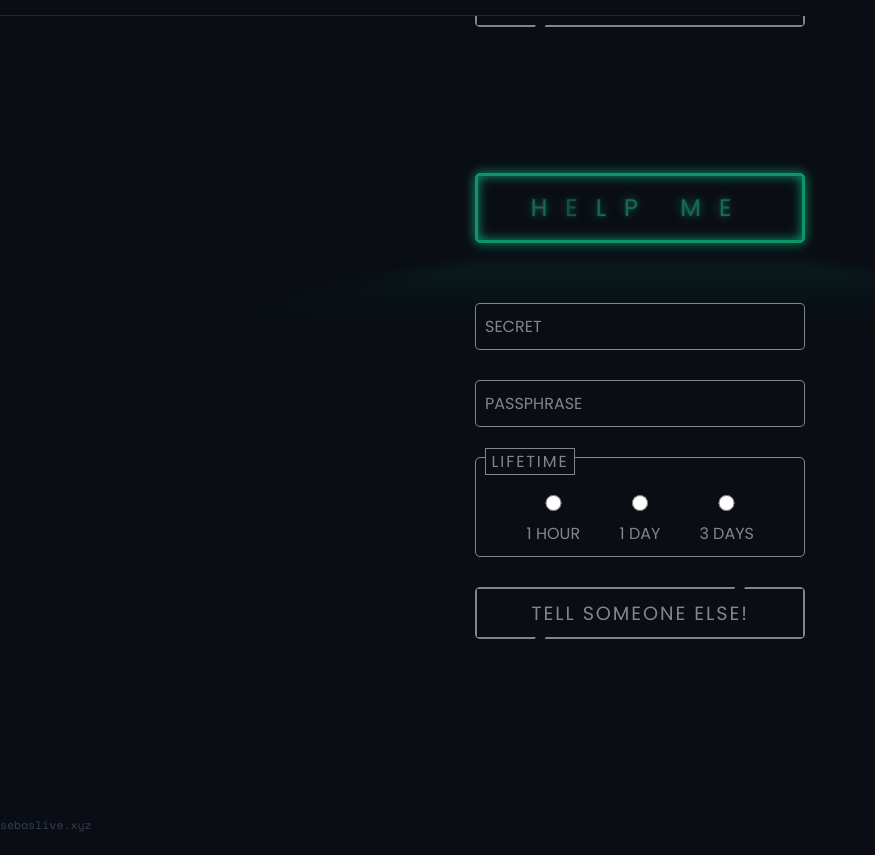
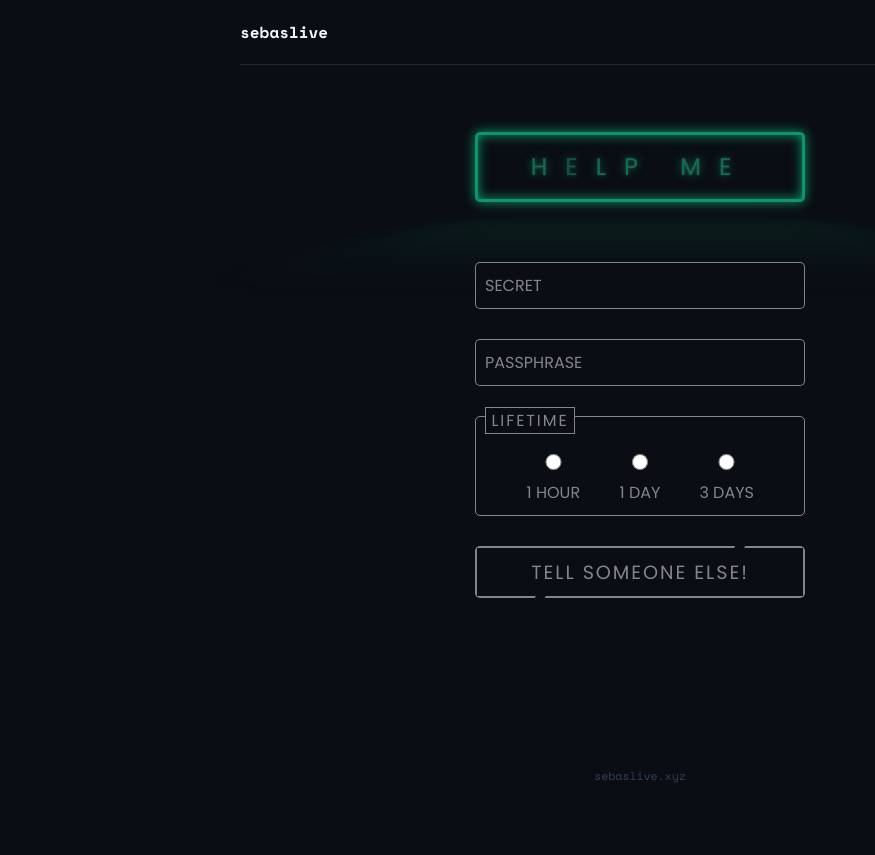
Before and after one commit to SebastiaanvanOorschot/SecretShareApp, a Vue app in the folder SecretShareFrontEnd/: page /secretShare in a window 1280 px wide. Shown: the whole page, without its empty margins (0-875 px from the left). Built offline with nearby package versions, Linux system fonts and the light colour scheme.

Commit message:
header footer redesign

```diff
--- a/SecretShareFrontEnd/src/App.vue
+++ b/SecretShareFrontEnd/src/App.vue
@@ -1,16 +1,16 @@
 <template>
 
+  <div class="app-shell">
     <header class="topbar">
       <span class="brand">sebaslive</span>
     </header>
 
     <main>
-    <div>
       <RouterView />
-    </div>
     </main>
 
     <footer>sebaslive.xyz</footer>
+  </div>
 
 </template>
 
--- a/SecretShareFrontEnd/src/layouts/MainLayout.vue
+++ b/SecretShareFrontEnd/src/layouts/MainLayout.vue
@@ -1,21 +1,17 @@
 <template>
-    <head>
-    </head>
-        <body>
     <div class="column">
         <div class="column helpTextContainer" v-if="$route.path == '/'">
             <p>
                 This is a website meant for the safe transportation of secret information like passwords. Any string entered will be encrypted and stored. It can then only be retrieved through the correct passphrase, so..
             </p>
         </div>
-                <div class="column">
+        <div class="column" v-if="$route.path == '/'">
             <RouterLink to="/secretShare" class="row submitButton" style="--clr:var(--accent)"><span>Tell me your secret..</span><i></i></RouterLink>
         </div>
         <div>
             <RouterView />
         </div>
     </div>
-        </body>
 </template>
 
 <script setup lang="ts">
--- a/SecretShareFrontEnd/src/layouts/css/MainLayout.css
+++ b/SecretShareFrontEnd/src/layouts/css/MainLayout.css
@@ -60,14 +60,16 @@ main {
 
 /* body */
 body {
-  display: flex;
-  justify-content: center;
-  align-items: center;
-  flex-direction: column;
-  height: 100dvh;
-  width: 100dvw;
   background: var(--bg);
   overflow: hidden;
+}
+
+/* volle-hoogte kolom: header boven, content midden, footer onder (HobbyHub .hub) */
+.app-shell {
+  min-height: 100dvh;
+  display: flex;
+  flex-direction: column;
+  align-items: center;
 }
 
 
--- a/SecretShareFrontEnd/src/views/secretPickup.vue
+++ b/SecretShareFrontEnd/src/views/secretPickup.vue
@@ -1,6 +1,5 @@
 <template>
-    <body>
-        <form @submit.prevent="submitForm">
+    <form @submit.prevent="submitForm">
             <div class="column">
                 <input name="urlExtension" v-model="formData.urlExtension" type="hidden" />
 
@@ -26,8 +25,7 @@
                     <p ref="noTell" class="noTell">DON'T TELL ANYONE</p>
                 </div>
             </div>
-        </form>
-    </body>
+    </form>
 </template>
 
 <script setup lang="ts">
--- a/SecretShareFrontEnd/src/views/secretShare.vue
+++ b/SecretShareFrontEnd/src/views/secretShare.vue
@@ -1,6 +1,5 @@
 <template>
-    <body>
-        <form @submit.prevent="submitForm">
+    <form @submit.prevent="submitForm">
             <div class="column">
                 <button class="row help-btn" type="button"><span class='glowing-txt'>H<span class='faulty-letter'>E</span>LP ME</span></button>
 
@@ -46,8 +45,7 @@
                 </div>
             </div>
 
-        </form>
-    </body>
+    </form>
 </template>
 
 <script setup lang="ts">
```
Lines whose indentation alone changed are shown as unchanged.
